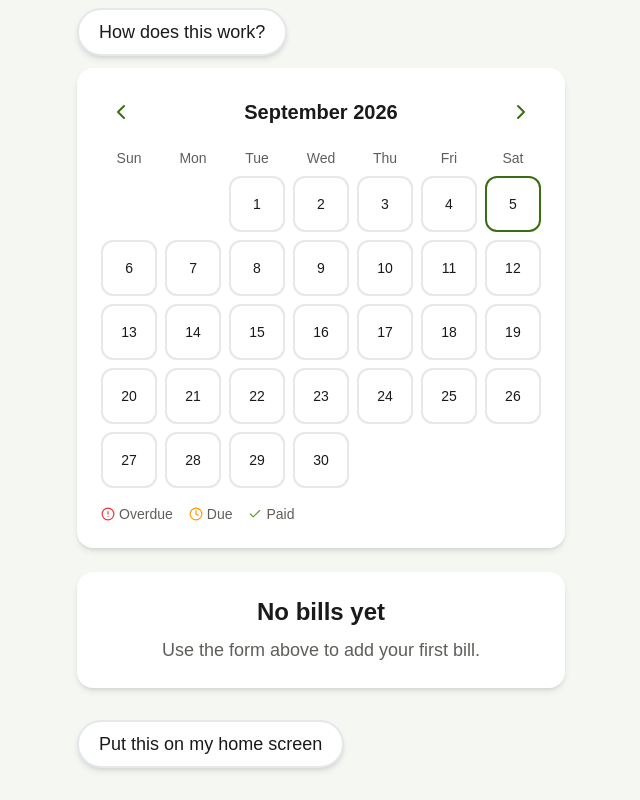
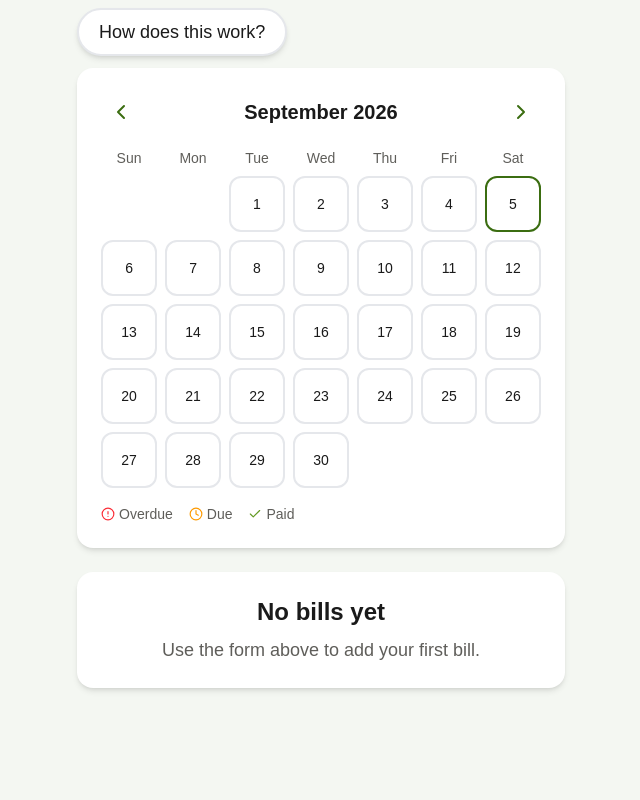
Before and after one commit to VRLes/seniors-bill-tracker, a Next.js app: page / in a window 1280 px wide. Shown: the part 1066-1866 px from the top of the page, without its empty margins (319-959 px from the left). After the commit the page ends 1802 px from the top, so only its background shows below. Built offline with nearby package versions, Linux system fonts and the light colour scheme.

Commit message:
Add Fuel topic to converter, remove home screen button from main page

```diff
--- a/src/app/page.tsx
+++ b/src/app/page.tsx
@@ -211,14 +211,7 @@ export default function Home() {
           </div>
         ))}
       </div>
-    <div className="mt-8">
-        <Link
-          href="/help#home-screen"
-          className="inline-block bg-[var(--bg-card)] border-2 border-[var(--border-default)] text-[var(--text-primary)] text-lg font-medium rounded-full px-5 py-2 shadow-md hover:shadow-lg transition-all"
-        >
-          Put this on my home screen
-        </Link>
-      </div>
+
     </main>
   );
 }
```
